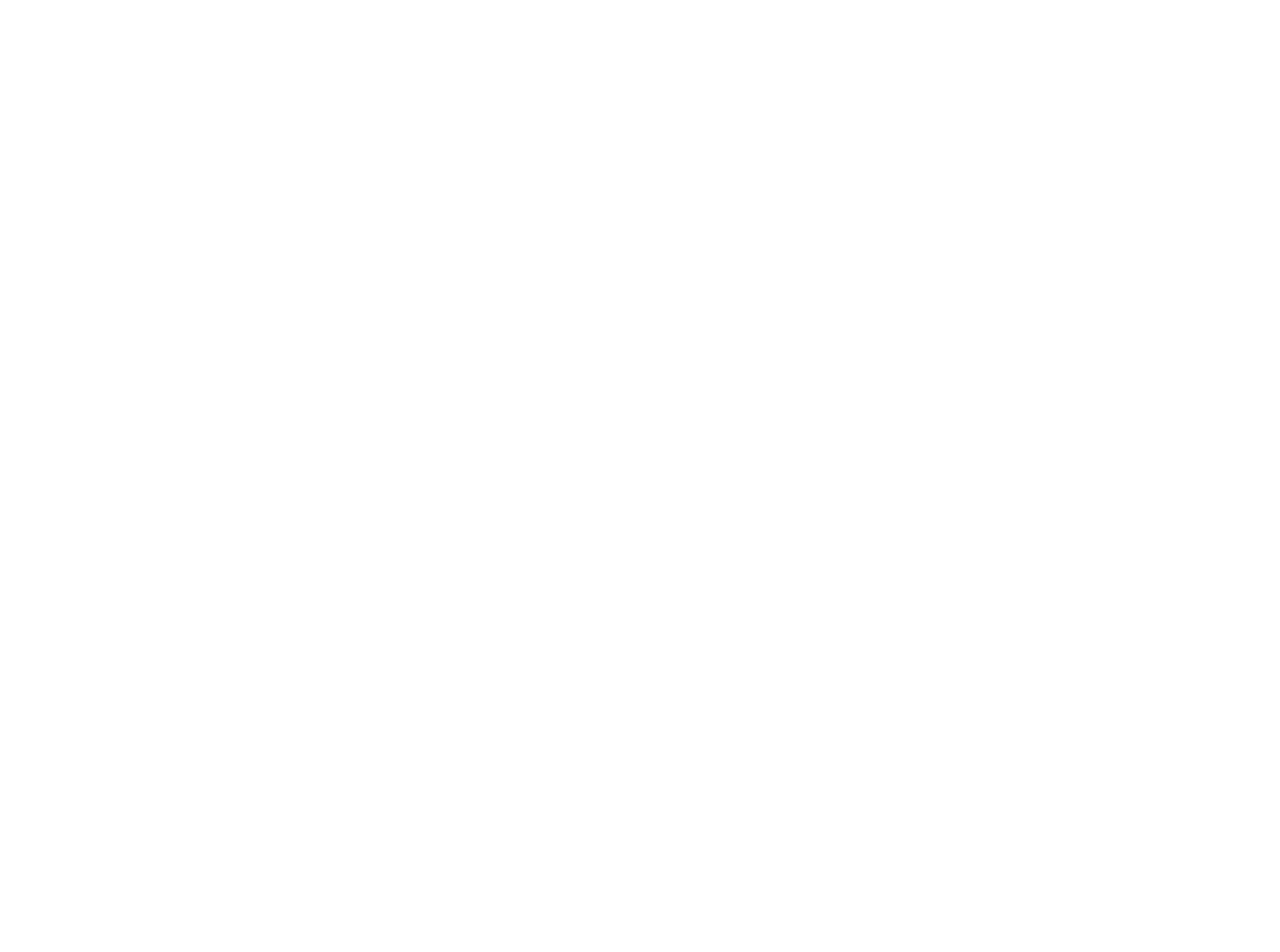
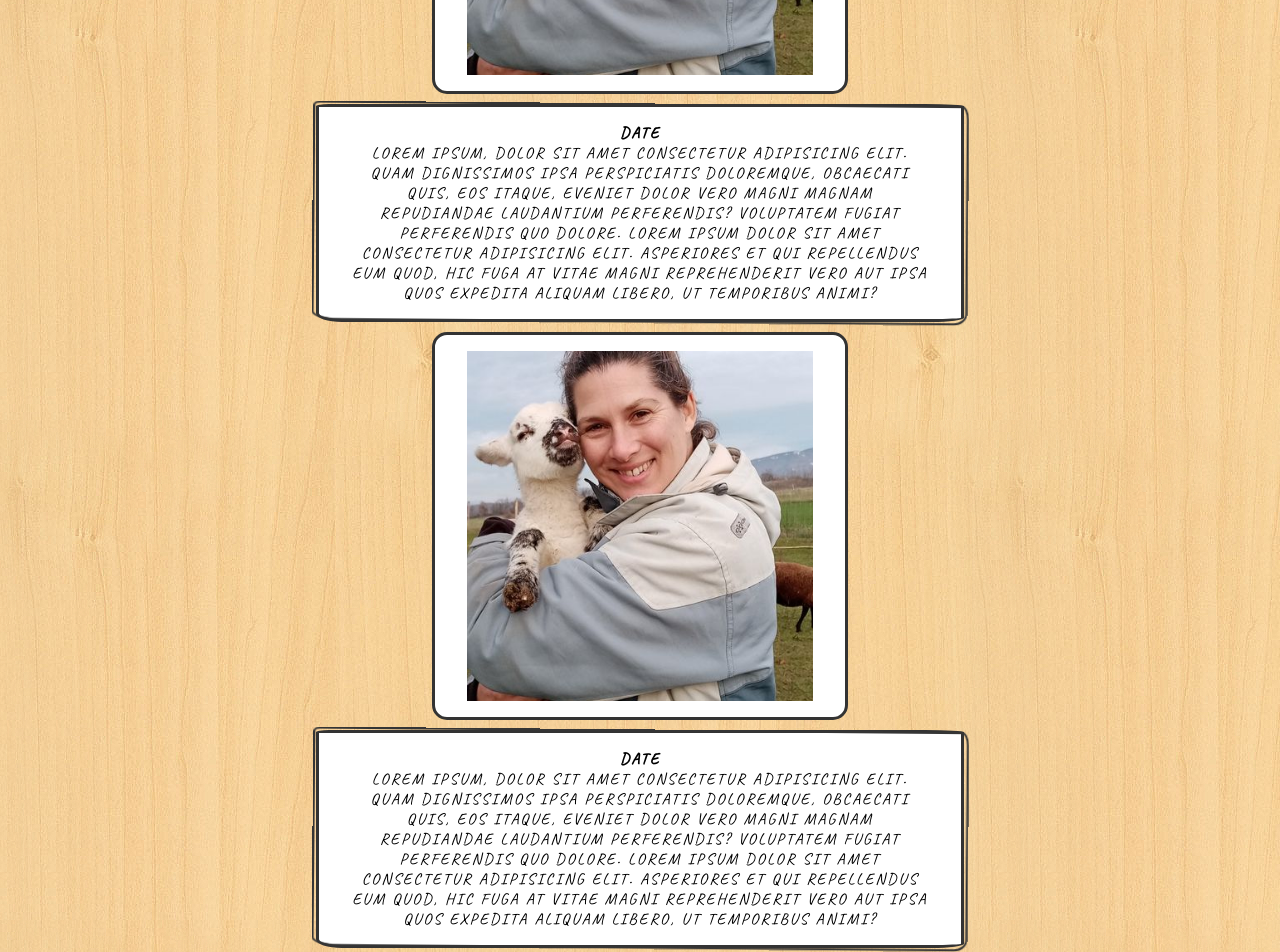
Before and after one commit to JonathanChosson/aurucherdemarches, a React (Create React App) app: page /histoire in a window 1280 px wide. Shown: the part 580-1532 px from the top of the page. Before the commit the page ends 800 px from the top, so only its background shows below. Built offline with nearby package versions, Linux system fonts and the light colour scheme.

Commit message:
[JSX/CSS] Finalisation squelette Histoire :rocket:

```diff
--- a/src/Pages/Histoire.jsx
+++ b/src/Pages/Histoire.jsx
@@ -7,11 +7,49 @@
     return (
         <div className="Histoire">
             <Header></Header>
-            <main className="Histoire__main border">
-                Lorem ipsum, dolor sit amet consectetur adipisicing elit. Error
-                autem quaerat, sit fugit magnam dolore incidunt amet nesciunt
-                assumenda, at ipsum accusamus harum facilis optio quas
-                asperiores recusandae ex dignissimos?
+            <main className="Histoire__main">
+                <section className="Histoire__main__section">
+                    <img
+                        className="border Histoire__main__img"
+                        src="./image/Portrait-isa.jpg"
+                        alt="Protrait Isabelle Roux"
+                    />
+                    <div className="border Histoire__main__p">
+                        <h2>DATE</h2>
+                        <p>
+                            Lorem ipsum, dolor sit amet consectetur adipisicing
+                            elit. Quam dignissimos ipsa perspiciatis doloremque,
+                            obcaecati quis, eos itaque, eveniet dolor vero magni
+                            magnam repudiandae laudantium perferendis?
+                            Voluptatem fugiat perferendis quo dolore. Lorem
+                            ipsum dolor sit amet consectetur adipisicing elit.
+                            Asperiores et qui repellendus eum quod, hic fuga at
+                            vitae magni reprehenderit vero aut ipsa quos
+                            expedita aliquam libero, ut temporibus animi?
+                        </p>
+                    </div>
+                </section>
+                <section className="Histoire__main__section">
+                    <img
+                        className="border Histoire__main__img"
+                        src="./image/Portrait-isa.jpg"
+                        alt="Protrait Isabelle Roux"
+                    />
+                    <div className="border Histoire__main__p">
+                        <h2>DATE</h2>
+                        <p>
+                            Lorem ipsum, dolor sit amet consectetur adipisicing
+                            elit. Quam dignissimos ipsa perspiciatis doloremque,
+                            obcaecati quis, eos itaque, eveniet dolor vero magni
+                            magnam repudiandae laudantium perferendis?
+                            Voluptatem fugiat perferendis quo dolore. Lorem
+                            ipsum dolor sit amet consectetur adipisicing elit.
+                            Asperiores et qui repellendus eum quod, hic fuga at
+                            vitae magni reprehenderit vero aut ipsa quos
+                            expedita aliquam libero, ut temporibus animi?
+                        </p>
+                    </div>
+                </section>
             </main>
             <Footer></Footer>
         </div>
--- a/src/Style/Pages/Histoire.css
+++ b/src/Style/Pages/Histoire.css
@@ -14,3 +14,22 @@
     align-items: center;
     flex-flow: row wrap;
 }
+
+.Histoire__main__section {
+    display: flex;
+    justify-content: space-between;
+    align-items: center;
+    flex-flow: column wrap;
+}
+
+.Histoire__main__img {
+    width: 30%;
+    height: 350px;
+    border-radius: 15px;
+}
+
+.Histoire__main__p {
+    width: 50%;
+    text-align: center;
+    /* height: 300px; */
+}
```
